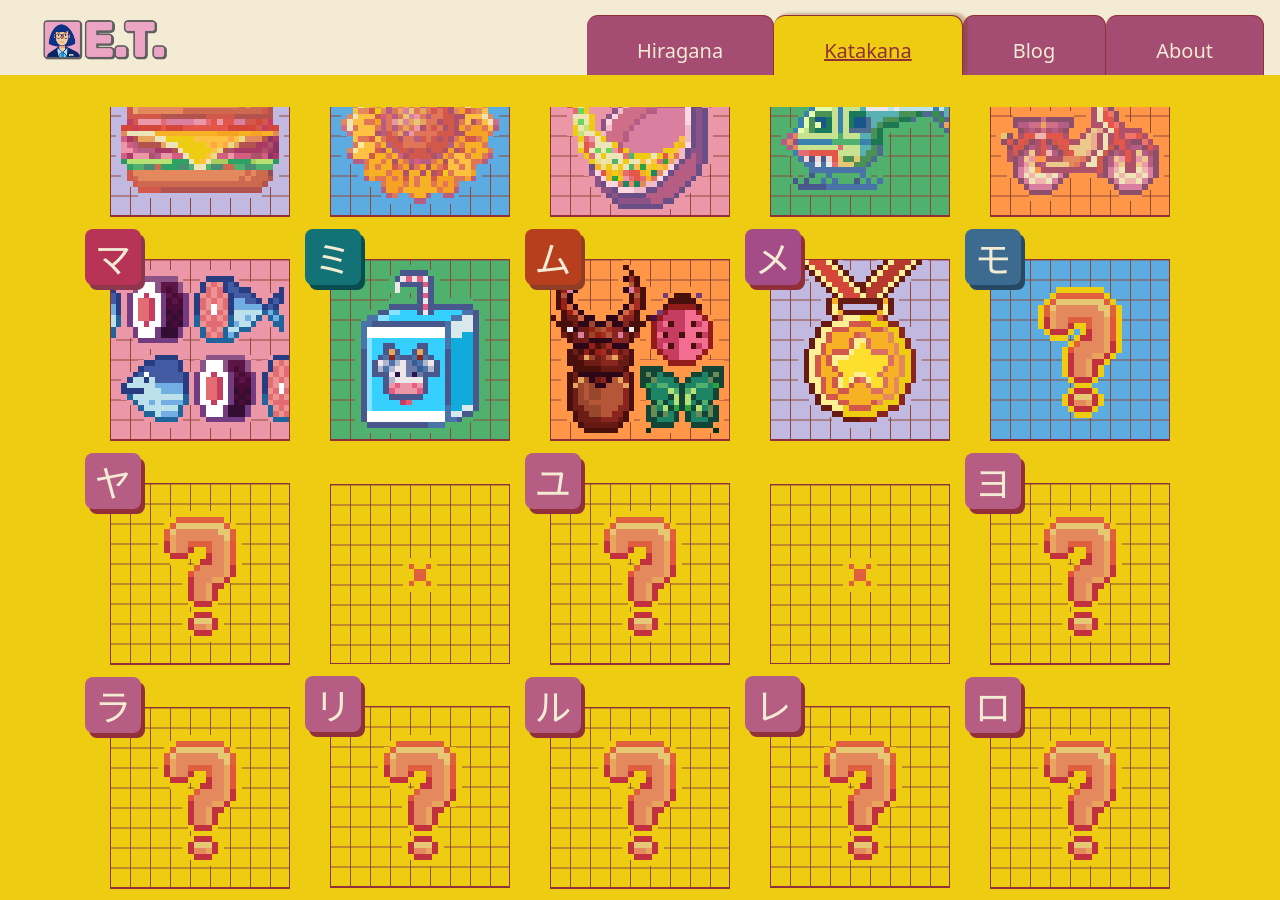
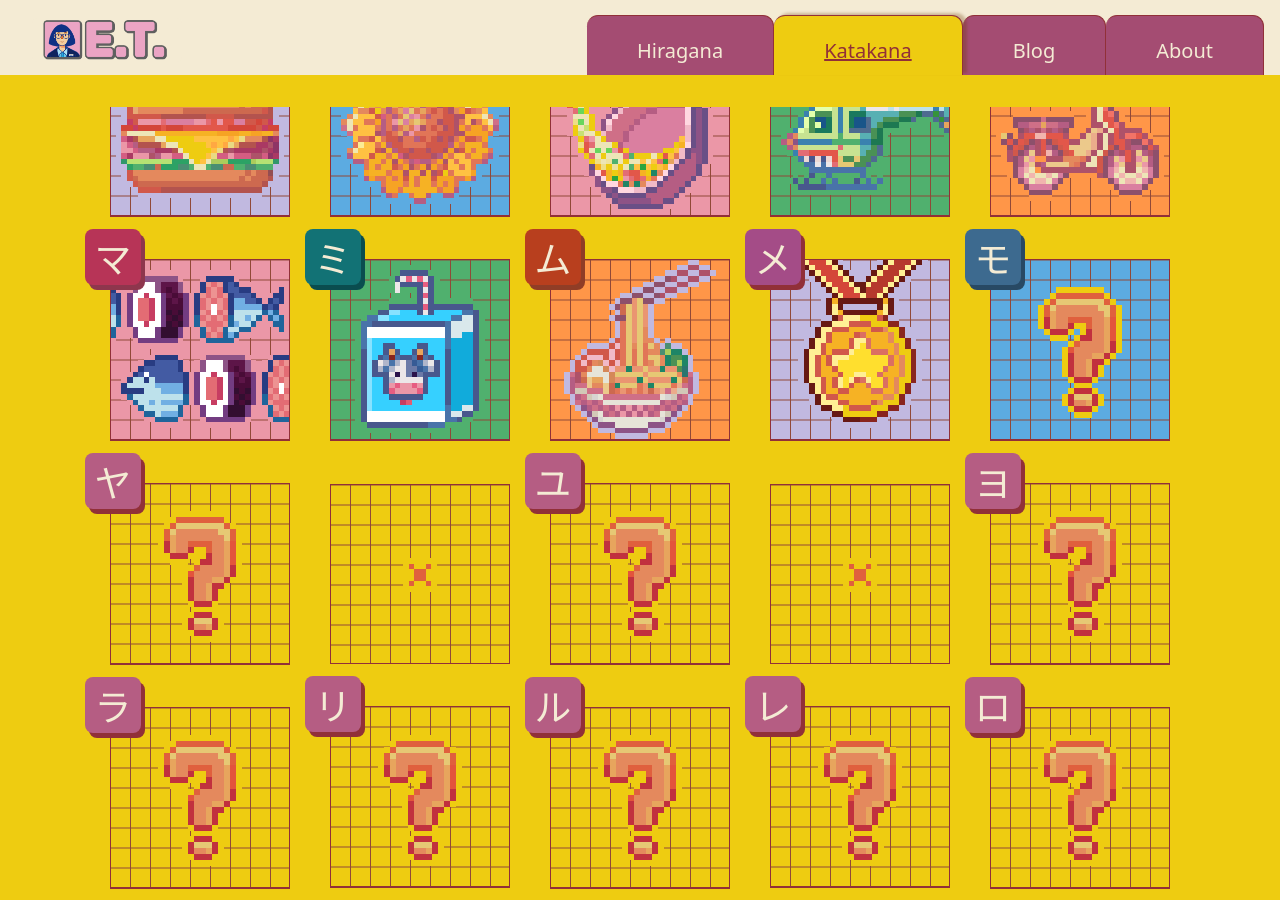
Before and after one commit to emillionideas/emillionideas.github.io, a Jekyll site: the page built from katakana.markdown, in a window 1280 px wide and 900 px high, scrolled down 1591 px. Built offline with Jekyll 4.4.1, drawn with Linux system fonts in a browser that asks for light colours; some web fonts are replaced.

Commit message:
Update katakana.yaml

```diff
--- a/_data/alphabets/large/katakana.yaml
+++ b/_data/alphabets/large/katakana.yaml
@@ -171,7 +171,7 @@ cols:
       english: 'frying pan'
     - letter: ム
       color: orange
-      iconSrc: "../assets/art/insect.svg"
+      iconSrc: "../assets/art/noodle.svg"
       strokeSrc: "../assets/art/unknown.svg"
       japanese: 'ムシ'
       romaji: 'mushi'
```
